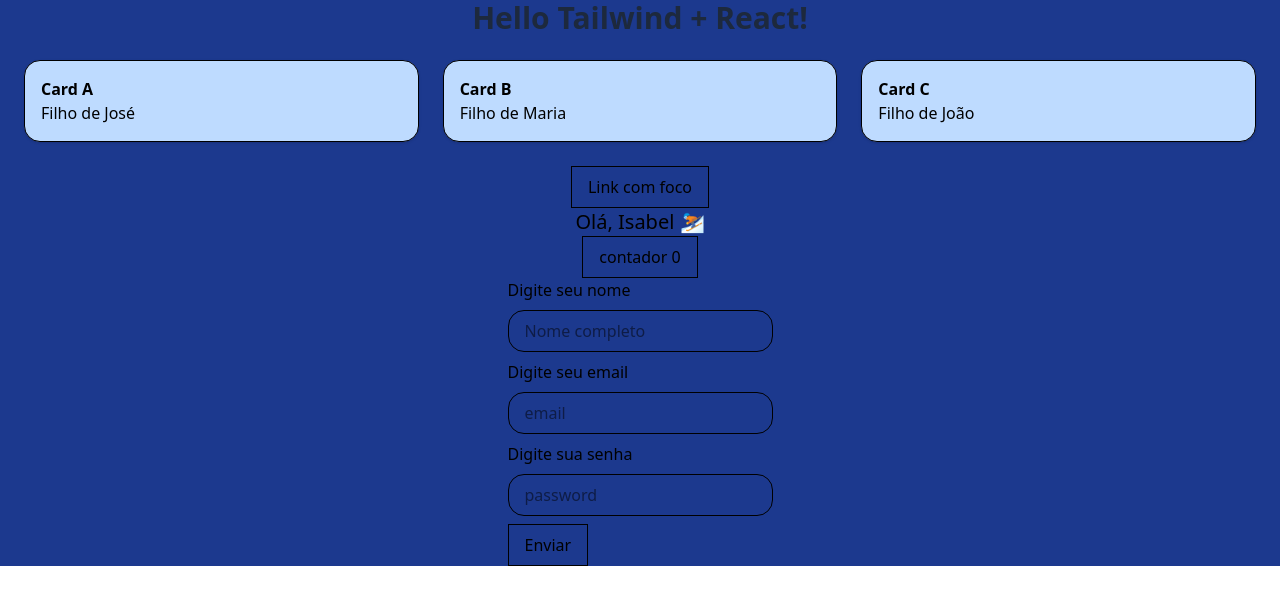
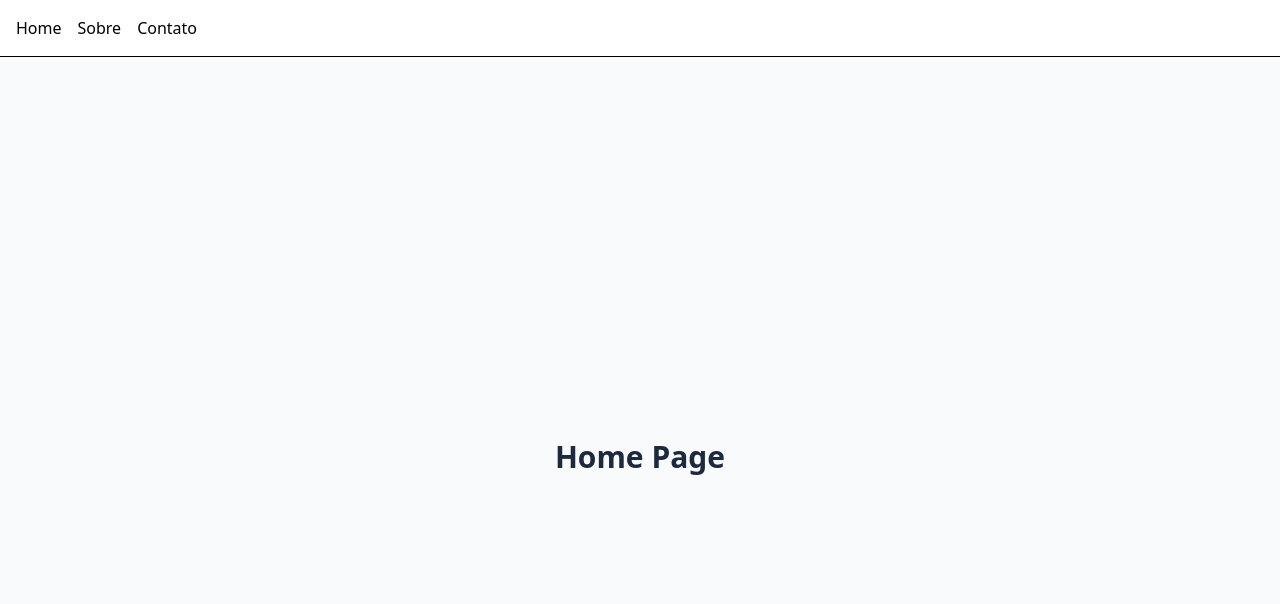
Before and after one commit to isadmentes/aulas-react, a React (Vite) app: page / in a window 1280 px wide. Shown: the top 604 px of the page. Built offline with nearby package versions, Linux system fonts and the light colour scheme.

Commit message:
Implementado rotas com SPA

```diff
--- a/package.json
+++ b/package.json
@@ -11,7 +11,8 @@
   },
   "dependencies": {
     "react": "^19.1.1",
-    "react-dom": "^19.1.1"
+    "react-dom": "^19.1.1",
+    "react-router-dom": "^7.9.4"
   },
   "devDependencies": {
     "@eslint/js": "^9.36.0",
--- a/src/App.jsx
+++ b/src/App.jsx
@@ -1,112 +1,19 @@
-import { useState } from "react"
-import { Card } from "./componentes/Card"
-import { Hello } from "./componentes/Hello"
+import { BrowserRouter, Route, Routes } from "react-router-dom"
+import { HomePage } from "./pages/Home"
+import { ContactPage } from "./pages/Contact"
+import { AboutPage } from "./pages/About"
 
-// apagou-se tudo e copiou-se o que estava na lousa //
 const App = () => {
-  const [count, setCount] = useState(0)
-  const [name, setName] = useState("")
-  const [email, setEmail] = useState("")
-  const [password, setPassword] = useState("")
+    return (
+        <BrowserRouter>
+            <Routes>
+                <Route path="/" element={<HomePage />} />
+                <Route path="/contact" element={<ContactPage />} />
+                <Route path="/about" element={<AboutPage />} />
 
-  const inc = () => setCount(c => c + 1)
-
-  const handleSubmit = event => {
-    event.preventDefault()
-
-    console.log({ name,email, password })
-
-    setName("")
-    setEmail("")
-    setPassword("")
-  }
-
-  return (
-    <main className="place-items-center bg-blue-900">
-      <h1 className="text-3xl font-bold text-slate-800">
-        Hello Tailwind + React!
-      </h1>
-
-      <div className="container mx-auto p-6 grid gap-6 sm:grid-cols-2 lg:grid-cols-3">
-        <Card title="Card A">
-          <p> Filho de José </p>
-        </Card>
-         <Card title="Card B">
-          <p> Filho de Maria</p>
-        </Card>
-         <Card title="Card C">
-          <p> Filho de João </p>
-        </Card>
-    </div>
-
-    <a className="inline-block px-4 py-2 rounded-1g border hover:bg-amber-700 transition-all cursor-pointer focus:ring-2 focus:ring-blue-500">
-      Link com foco
-    </a>
-
-    <Hello  name="Isabel" />
-
-    <button
-      className="inline-block px-4 py-2 rounded-1g border hover:bg-amber-700 transition-all cursor-pointer focus:ring-2 focus:ring-blue-500"
-        onClick={inc}
-      >
-        contador {count}
-      </button>
-
-      <form onSubmit={handleSubmit}>
-        <fieldset className="flex flex-col space-y-2 mb-2">
-          <label htmlFor="name" className="font-medium">Digite seu nome </label>
-
-        <input
-          id="name"
-          name="name"
-          placeholder="Nome completo"
-          className="py-2 px-4 border rounded-2xl w-full"
-          value={name}
-          onChange={event => setName(event.target.value)}
-        />
-
-        </fieldset>
-
-        <fieldset className="flex flex-col space-y-2 mb-2">
-          <label htmlFor="email" className="font-medium">Digite seu email </label>
-
-        <input
-          id="email"
-          name="email"
-          placeholder="email"
-          className="py-2 px-4 border rounded-2xl w-full"
-          value={email}
-          onChange={event => setEmail(event.target.value)}
-        />
-
-        </fieldset>
-
-        <fieldset className="flex flex-col space-y-2 mb-2">
-          <label htmlFor="password" className="font-medium">Digite sua senha </label>
-
-        <input
-          id="password"
-          name="password"
-          placeholder="password"
-          type="password"
-          className="py-2 px-4 border rounded-2xl w-full"
-          value={password}
-          onChange={event => setPassword(event.target.value)}
-        />
-
-        </fieldset>
-
-        <button
-        type="submit"
-      className="inline-block px-4 py-2 rounded-1g border hover:bg-amber-700 transition-all cursor-pointer focus:ring-2 focus:ring-blue-500"
-      >
-        Enviar
-      </button>
-      </form>
-
-
-    </main>
-  )
+            </Routes>
+        </BrowserRouter>
+    )
 }
 
 export default App
--- /dev/null
+++ b/src/App.old.jsx
@@ -0,0 +1,112 @@
+import { useState } from "react"
+import { Card } from "./componentes/Card"
+import { Hello } from "./componentes/Hello"
+
+// apagou-se tudo e copiou-se o que estava na lousa //
+const App = () => {
+  const [count, setCount] = useState(0)
+  const [name, setName] = useState("")
+  const [email, setEmail] = useState("")
+  const [password, setPassword] = useState("")
+
+  const inc = () => setCount(c => c + 1)
+
+  const handleSubmit = event => {
+    event.preventDefault()
+
+    console.log({ name,email, password })
+
+    setName("")
+    setEmail("")
+    setPassword("")
+  }
+
+  return (
+    <main className="place-items-center bg-blue-900">
+      <h1 className="text-3xl font-bold text-slate-800">
+        Hello Tailwind + React!
+      </h1>
+
+      <div className="container mx-auto p-6 grid gap-6 sm:grid-cols-2 lg:grid-cols-3">
+        <Card title="Card A">
+          <p> Filho de José </p>
+        </Card>
+         <Card title="Card B">
+          <p> Filho de Maria</p>
+        </Card>
+         <Card title="Card C">
+          <p> Filho de João </p>
+        </Card>
+    </div>
+
+    <a className="inline-block px-4 py-2 rounded-1g border hover:bg-amber-700 transition-all cursor-pointer focus:ring-2 focus:ring-blue-500">
+      Link com foco
+    </a>
+
+    <Hello  name="Isabel" />
+
+    <button
+      className="inline-block px-4 py-2 rounded-1g border hover:bg-amber-700 transition-all cursor-pointer focus:ring-2 focus:ring-blue-500"
+        onClick={inc}
+      >
+        contador {count}
+      </button>
+
+      <form onSubmit={handleSubmit}>
+        <fieldset className="flex flex-col space-y-2 mb-2">
+          <label htmlFor="name" className="font-medium">Digite seu nome </label>
+
+        <input
+          id="name"
+          name="name"
+          placeholder="Nome completo"
+          className="py-2 px-4 border rounded-2xl w-full"
+          value={name}
+          onChange={event => setName(event.target.value)}
+        />
+
+        </fieldset>
+
+        <fieldset className="flex flex-col space-y-2 mb-2">
+          <label htmlFor="email" className="font-medium">Digite seu email </label>
+
+        <input
+          id="email"
+          name="email"
+          placeholder="email"
+          className="py-2 px-4 border rounded-2xl w-full"
+          value={email}
+          onChange={event => setEmail(event.target.value)}
+        />
+
+        </fieldset>
+
+        <fieldset className="flex flex-col space-y-2 mb-2">
+          <label htmlFor="password" className="font-medium">Digite sua senha </label>
+
+        <input
+          id="password"
+          name="password"
+          placeholder="password"
+          type="password"
+          className="py-2 px-4 border rounded-2xl w-full"
+          value={password}
+          onChange={event => setPassword(event.target.value)}
+        />
+
+        </fieldset>
+
+        <button
+        type="submit"
+      className="inline-block px-4 py-2 rounded-1g border hover:bg-amber-700 transition-all cursor-pointer focus:ring-2 focus:ring-blue-500"
+      >
+        Enviar
+      </button>
+      </form>
+
+
+    </main>
+  )
+}
+
+export default App
--- /dev/null
+++ b/src/componentes/Navbar/index.jsx
@@ -0,0 +1,15 @@
+import { Link } from "react-router-dom"
+
+export const Navbar = () => {
+    return (
+        <nav className="flex gap-4 p-4 border-b">
+            <Link to="/" className="hover:underline">Home
+             </Link>
+            <Link to="/about" className="hover:underline">Sobre
+             </Link>
+            <Link to="/contact" className="hover:underline">Contato
+            </Link>
+
+        </nav>
+    )
+}
--- /dev/null
+++ b/src/pages/About/index.jsx
@@ -0,0 +1,15 @@
+import { Navbar } from "../../componentes/Navbar"
+
+export const AboutPage = () => {
+    return (
+        <>
+        <Navbar/>
+        <main className="min-h-dvh grid place-items-center bg-slate-50">
+
+                <h1 className="text-3xl font-bold text-slate-800">
+                    About Page
+                </h1>
+        </main>
+        </>
+    )
+}
--- /dev/null
+++ b/src/pages/Contact/index.jsx
@@ -0,0 +1,15 @@
+import { Navbar } from "../../componentes/Navbar"
+
+export const ContactPage = () => {
+    return (
+        <>
+        <Navbar/>
+        <main className="min-h-dvh grid place-items-center bg-slate-50">
+
+                <h1 className="text-3xl font-bold text-slate-800">
+                    Contact Page
+                </h1>
+        </main>
+        </>
+    )
+}
--- /dev/null
+++ b/src/pages/Home/index.jsx
@@ -0,0 +1,15 @@
+import { Navbar } from "../../componentes/Navbar"
+
+export const HomePage = () => {
+    return (
+        <>
+        <Navbar/>
+        <main className="min-h-dvh grid place-items-center bg-slate-50">
+
+                <h1 className="text-3xl font-bold text-slate-800">
+                    Home Page
+                </h1>
+        </main>
+    </>
+    )
+}
```
Also changed, not shown: 1 other file (tests, documents, lock files or other folders).
